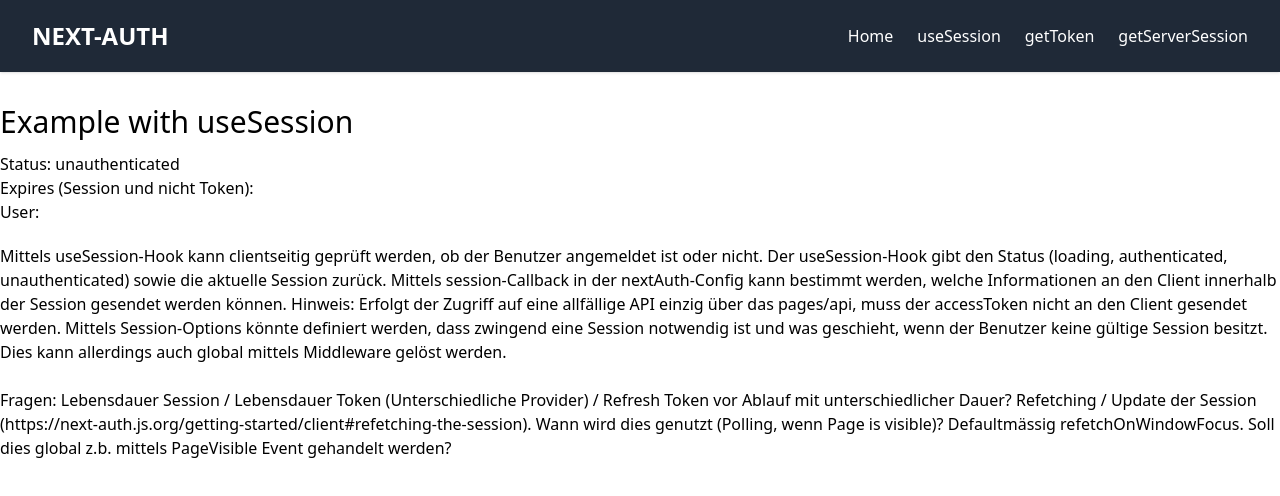
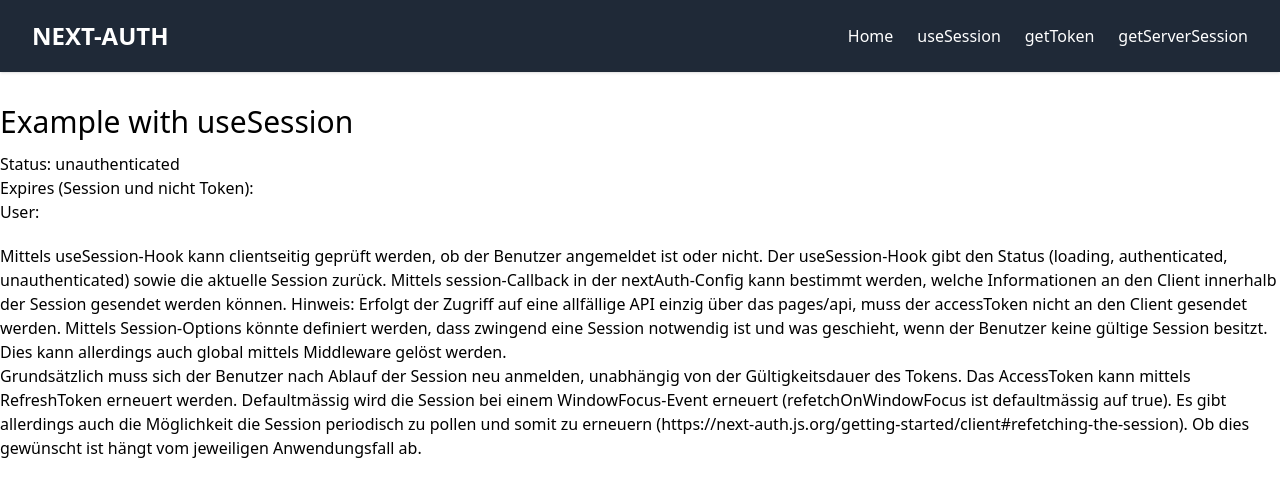
Before and after one commit to ost-cas-fee-adv-22-23/auth-team-ost, a Next.js app: page /next-auth-playgrounds/use-session in a window 1280 px wide. Shown: the top 496 px of the page. Built offline with nearby package versions, Linux system fonts and the light colour scheme; no server answers.

Commit message:
docs: refactor page docs

```diff
--- a/src/pages/api/auth/[...nextauth].ts
+++ b/src/pages/api/auth/[...nextauth].ts
@@ -92,10 +92,6 @@ export const authOptions: NextAuthOptions = {
 
       token.error = undefined;
 
-      /* if (Date.now() > (token.expiresAt as number)) {
-        delete token.accessToken;
-      }*/
-
       // Return previous token if the access token has not expired yet
       if (Date.now() < (token.expiresAt as number)) {
         return token;
--- a/src/pages/index.tsx
+++ b/src/pages/index.tsx
@@ -18,11 +18,12 @@ export default function Home() {
         <ul className="list-disc px-10 mb-3">
           <li>Lebensdauer des AccessTokens wurde auf 0.1 Stunden (6 Minuten) gesetzt.</li>
           <li>
-            Das Token wird XX Minuten vor Ablauf erneuert (Sofern der JWT-Callback durchlaufen wird). Requests nach
-            /api/auth/signin, /api/auth/session und Aufrufe von getSession(), getServerSession() und useSession() erzwingen
-            ein Durchlaufen vom JWT-Callback.
+            Das AccessToken wird nach Ablauf erneuert (Sofern der JWT-Callback durchlaufen wird und ein gültiges RefreshToken
+            vorhanden ist). Requests nach /api/auth/signin, /api/auth/session und Aufrufe von getSession(),
+            getServerSession() und useSession() erzwingen ein Durchlaufen vom JWT-Callback.
           </li>
         </ul>
+        <p>Die Session von NextAuth hat eine Gültigkeit von 3 Stunden.</p>
       </div>
     </>
   );
--- a/src/pages/next-auth-playgrounds/get-server-session.tsx
+++ b/src/pages/next-auth-playgrounds/get-server-session.tsx
@@ -28,6 +28,7 @@ export default function GetServerSessionPage(
 
 export const getServerSideProps: GetServerSideProps = async ({ req, res }) => {
   const session = await getServerSession(req, res, authOptions);
+  console.warn('props', session);
 
   return {
     props: {
--- a/src/pages/next-auth-playgrounds/get-token.tsx
+++ b/src/pages/next-auth-playgrounds/get-token.tsx
@@ -7,7 +7,6 @@ type GetTokenPageProps = {
 };
 
 export default function GetTokenPage(props: GetTokenPageProps): InferGetServerSidePropsType<typeof getServerSideProps> {
-  {
   return (
     <Layout>
       <div>
@@ -15,6 +14,7 @@ export default function GetTokenPage(props: GetTokenPageProps): InferGetServerSi
         <div>isAuthenticated: {!!props.jwtPayload ? 'true' : 'false'}</div>
         <div>jwtPayload: {JSON.stringify(props.jwtPayload)}</div>
         <div className="mt-5">
+          <p>
             Mittels getToken() kann serverseitig geprüft werden, ob der Benutzer angemeldet ist oder nicht. Es ist ein
             Helper, welcher bei der Verwendung von JWT Web tokens verwendet werden kann. getToken() übernimmt die decryption
             und verification. In diesem Beispiel wird der jwtPayload als ServerSideProp an den Client gesendet um diesen
@@ -22,15 +22,16 @@ export default function GetTokenPage(props: GetTokenPageProps): InferGetServerSi
             die Information benötigt ob der Benutzer angemeldet ist oder nicht, so sollte einzig ein boolean Prop
             isAuthenticated an den Client gesendet werden. So könnte z.B. der Layout-Shift umgangen werden, welcher durch die
             Verwendung des useSession-Hooks entstehen würde.
-            <br />
-            <br />
-            Fragen: Benutzer hat die Seite (SSR) geöffnet und die Session läuft ab (z.B. mobile Tab). Es gibt im Vergleich
-            zum useSession Hook kein refetching.
+          </p>
+          <p>
+            Hinweis: Benutzer hat die Seite (SSR) geöffnet und die Session läuft ab (z.B. mobile Tab). Die Session wird im
+            Vergleich zum useSession Hook oder der getServerSession Methode nicht aktualisiert. Es gibt bei getToken kein
+            refetching.
+          </p>
         </div>
       </div>
     </Layout>
   );
-  }
 }
 export const getServerSideProps: GetServerSideProps = async ({ req }) => {
   const jwtPayload = await getToken({ req });
--- a/src/pages/next-auth-playgrounds/use-session.tsx
+++ b/src/pages/next-auth-playgrounds/use-session.tsx
@@ -1,5 +1,7 @@
 import Layout from '@/components/layout';
 import { useSession } from 'next-auth/react';
+import Link from 'next/link';
+import React from 'react';
 
 export default function UseSessionPage() {
   const { status, data } = useSession();
@@ -15,20 +17,25 @@ export default function UseSessionPage() {
           </div>
         </div>
         <div>
-          Mittels useSession-Hook kann clientseitig geprüft werden, ob der Benutzer angemeldet ist oder nicht. Der
-          useSession-Hook gibt den Status (loading, authenticated, unauthenticated) sowie die aktuelle Session zurück.
-          Mittels session-Callback in der nextAuth-Config kann bestimmt werden, welche Informationen an den Client innerhalb
-          der Session gesendet werden können. Hinweis: Erfolgt der Zugriff auf eine allfällige API einzig über das pages/api,
-          muss der accessToken nicht an den Client gesendet werden. Mittels Session-Options könnte definiert werden, dass
-          zwingend eine Session notwendig ist und was geschieht, wenn der Benutzer keine gültige Session besitzt. Dies kann
-          allerdings auch global mittels Middleware gelöst werden.
-          <br />
-          <br />
-          Fragen: Lebensdauer Session / Lebensdauer Token (Unterschiedliche Provider) / Refresh Token vor Ablauf mit
-          unterschiedlicher Dauer? Refetching / Update der Session
-          (https://next-auth.js.org/getting-started/client#refetching-the-session). Wann wird dies genutzt (Polling, wenn
-          Page is visible)? Defaultmässig refetchOnWindowFocus. Soll dies global z.b. mittels PageVisible Event gehandelt
-          werden?
+          <p>
+            Mittels useSession-Hook kann clientseitig geprüft werden, ob der Benutzer angemeldet ist oder nicht. Der
+            useSession-Hook gibt den Status (loading, authenticated, unauthenticated) sowie die aktuelle Session zurück.
+            Mittels session-Callback in der nextAuth-Config kann bestimmt werden, welche Informationen an den Client
+            innerhalb der Session gesendet werden können. Hinweis: Erfolgt der Zugriff auf eine allfällige API einzig über
+            das pages/api, muss der accessToken nicht an den Client gesendet werden. Mittels Session-Options könnte definiert
+            werden, dass zwingend eine Session notwendig ist und was geschieht, wenn der Benutzer keine gültige Session
+            besitzt. Dies kann allerdings auch global mittels Middleware gelöst werden.
+          </p>
+          <p>
+            Grundsätzlich muss sich der Benutzer nach Ablauf der Session neu anmelden, unabhängig von der Gültigkeitsdauer
+            des Tokens. Das AccessToken kann mittels RefreshToken erneuert werden. Defaultmässig wird die Session bei einem
+            WindowFocus-Event erneuert (refetchOnWindowFocus ist defaultmässig auf true). Es gibt allerdings auch die
+            Möglichkeit die Session periodisch zu pollen und somit zu erneuern (
+            <Link href={'https://next-auth.js.org/getting-started/client#refetching-the-session'}>
+              https://next-auth.js.org/getting-started/client#refetching-the-session
+            </Link>
+            ). Ob dies gewünscht ist hängt vom jeweiligen Anwendungsfall ab.
+          </p>
         </div>
       </>
     </Layout>
```
Also changed, not shown: package.json (+8 -8 lines), 1 other file (tests, documents, lock files or other folders). Lines whose indentation alone changed are shown as unchanged.
